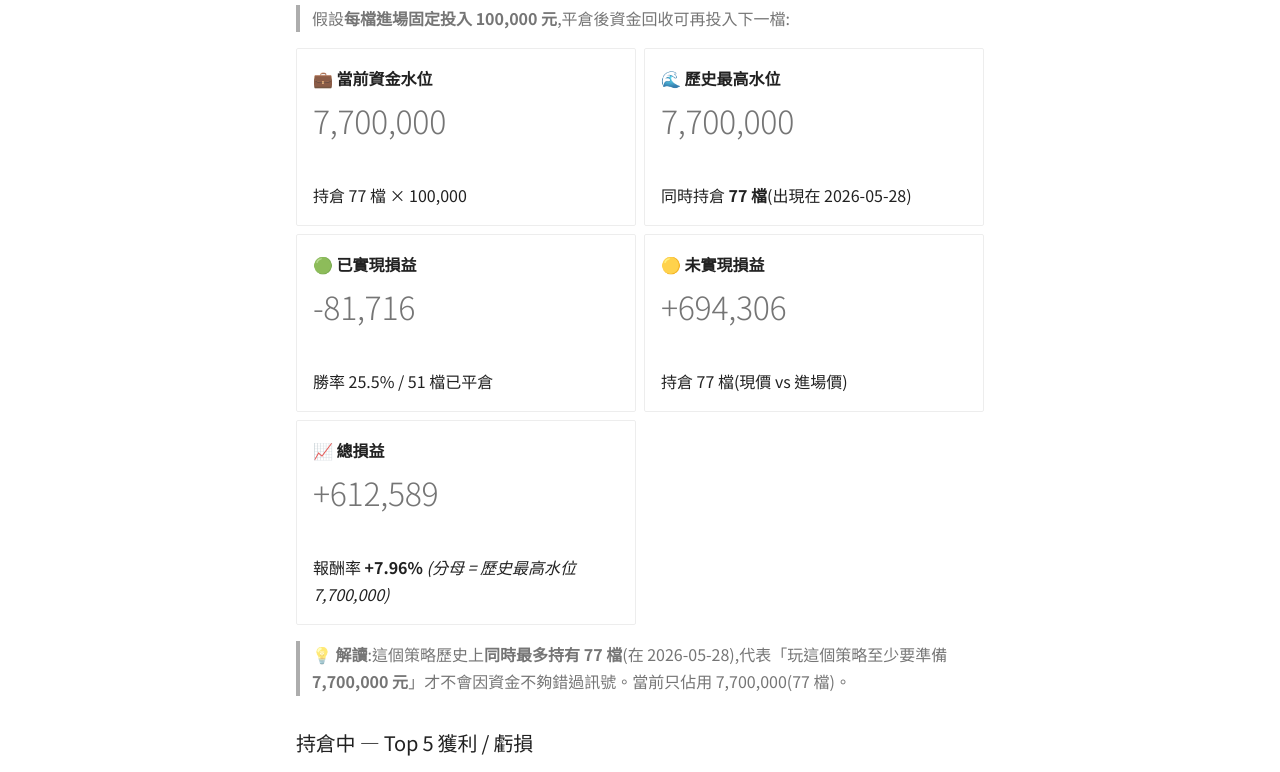
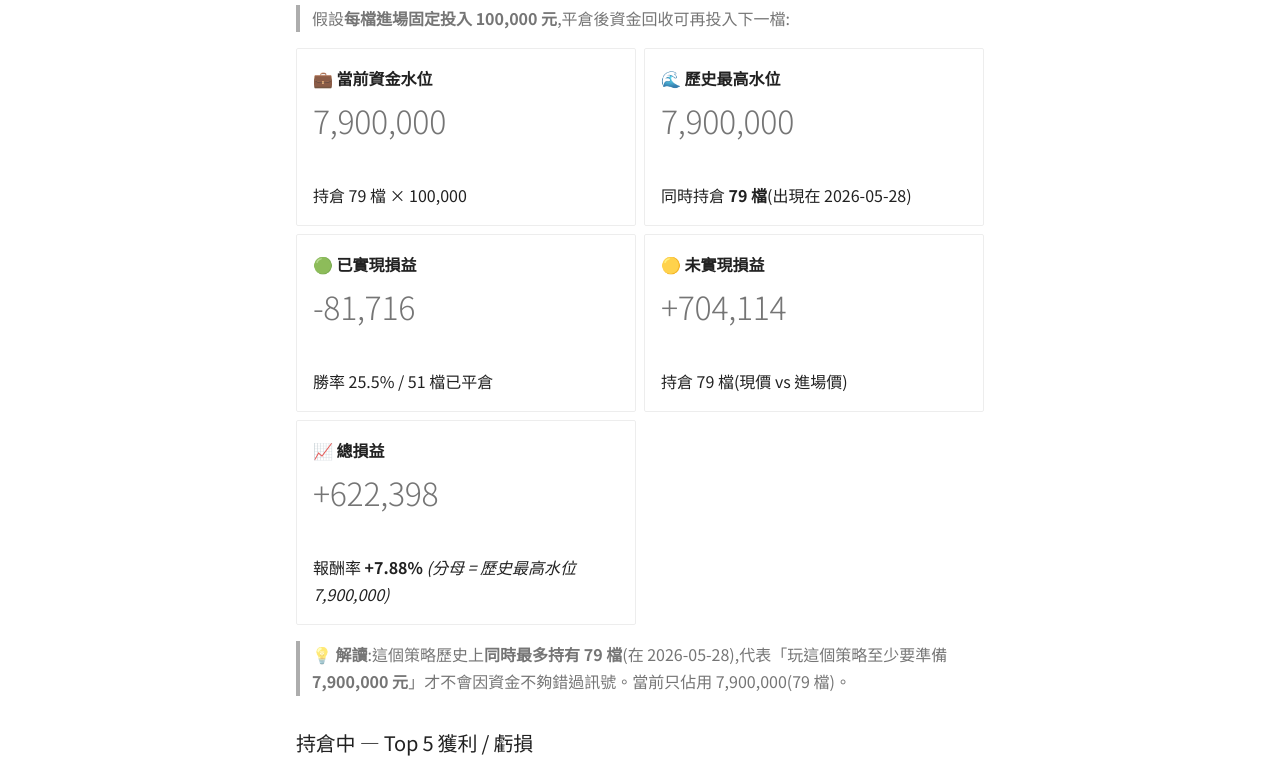
Before and after one commit to ShoppingLiao/stock-analysis-public, an MkDocs documentation site: the page built from docs/signals_capital.md, in a window 1280 px wide and 1400 px high. Shown: the part 522-1294 px from the top of the window. Built offline with MkDocs 1.6.1 and Material for MkDocs 9.7.7, drawn with Linux system fonts in a browser that asks for light colours; comment, search, counter and statistics services are not loaded; some of the changed text lies outside the part shown.

Commit message:
docs(signals): update BB + RB + capital (2026-05-28)

```diff
--- a/docs/signals_capital.md
+++ b/docs/signals_capital.md
@@ -17,15 +17,15 @@
 
 -   **💼 當前資金水位**
 
-    # 7,700,000
+    # 7,900,000
 
-    持倉 77 檔 × 100,000
+    持倉 79 檔 × 100,000
 
 -   **🌊 歷史最高水位**
 
-    # 7,700,000
+    # 7,900,000
 
-    同時持倉 **77 檔**(出現在 2026-05-28)
+    同時持倉 **79 檔**(出現在 2026-05-28)
 
 -   **🟢 已實現損益**
 
@@ -35,19 +35,19 @@
 
 -   **🟡 未實現損益**
 
-    # +694,306
+    # +704,114
 
-    持倉 77 檔(現價 vs 進場價)
+    持倉 79 檔(現價 vs 進場價)
 
 -   **📈 總損益**
 
-    # +612,589
+    # +622,398
 
-    報酬率 **+7.96%** _(分母 = 歷史最高水位 7,700,000)_
+    報酬率 **+7.88%** _(分母 = 歷史最高水位 7,900,000)_
 
 </div>
 
-> **💡 解讀**:這個策略歷史上**同時最多持有 77 檔**(在 2026-05-28),代表「玩這個策略至少要準備 **7,700,000 元**」才不會因資金不夠錯過訊號。當前只佔用 7,700,000(77 檔)。
+> **💡 解讀**:這個策略歷史上**同時最多持有 79 檔**(在 2026-05-28),代表「玩這個策略至少要準備 **7,900,000 元**」才不會因資金不夠錯過訊號。當前只佔用 7,900,000(79 檔)。
 
 ### 持倉中 — Top 5 獲利 / 虧損
 
@@ -139,15 +139,15 @@
 
 -   **💼 當前資金水位**
 
-    # 17,100,000
+    # 17,300,000
 
-    BB 7,700,000 + RB 9,400,000
+    BB 7,900,000 + RB 9,400,000
 
 -   **🌊 兩策略歷史最高水位**
 
-    # 17,100,000
+    # 17,300,000
 
-    BB peak 7,700,000(77 檔)+ RB peak 9,400,000(94 檔)
+    BB peak 7,900,000(79 檔)+ RB peak 9,400,000(94 檔)
 
 -   **🟢 已實現損益**
 
@@ -157,19 +157,19 @@
 
 -   **🟡 未實現損益**
 
-    # +1,872,418
+    # +1,882,226
 
-    BB +694,306 + RB +1,178,112
+    BB +704,114 + RB +1,178,112
 
 -   **📈 總損益**
 
-    # +1,790,702
+    # +1,800,510
 
-    報酬率 **+10.47%** _(分母 = 兩策略歷史最高水位)_
+    報酬率 **+10.41%** _(分母 = 兩策略歷史最高水位)_
 
 </div>
 
-> **💡 同時玩兩個策略至少要準備 17,100,000 元**(BB / RB 兩個獨立資金池)。
+> **💡 同時玩兩個策略至少要準備 17,300,000 元**(BB / RB 兩個獨立資金池)。
 
 **策略分工**:🦋 黑飛舞(短線 5MA 強勢回檔)+ 🔥 紅爆(中長線 400 日新高量爆 3x)
 
```
Also changed, not shown: docs/signals_black_butterfly.md (+2 -0 lines).
